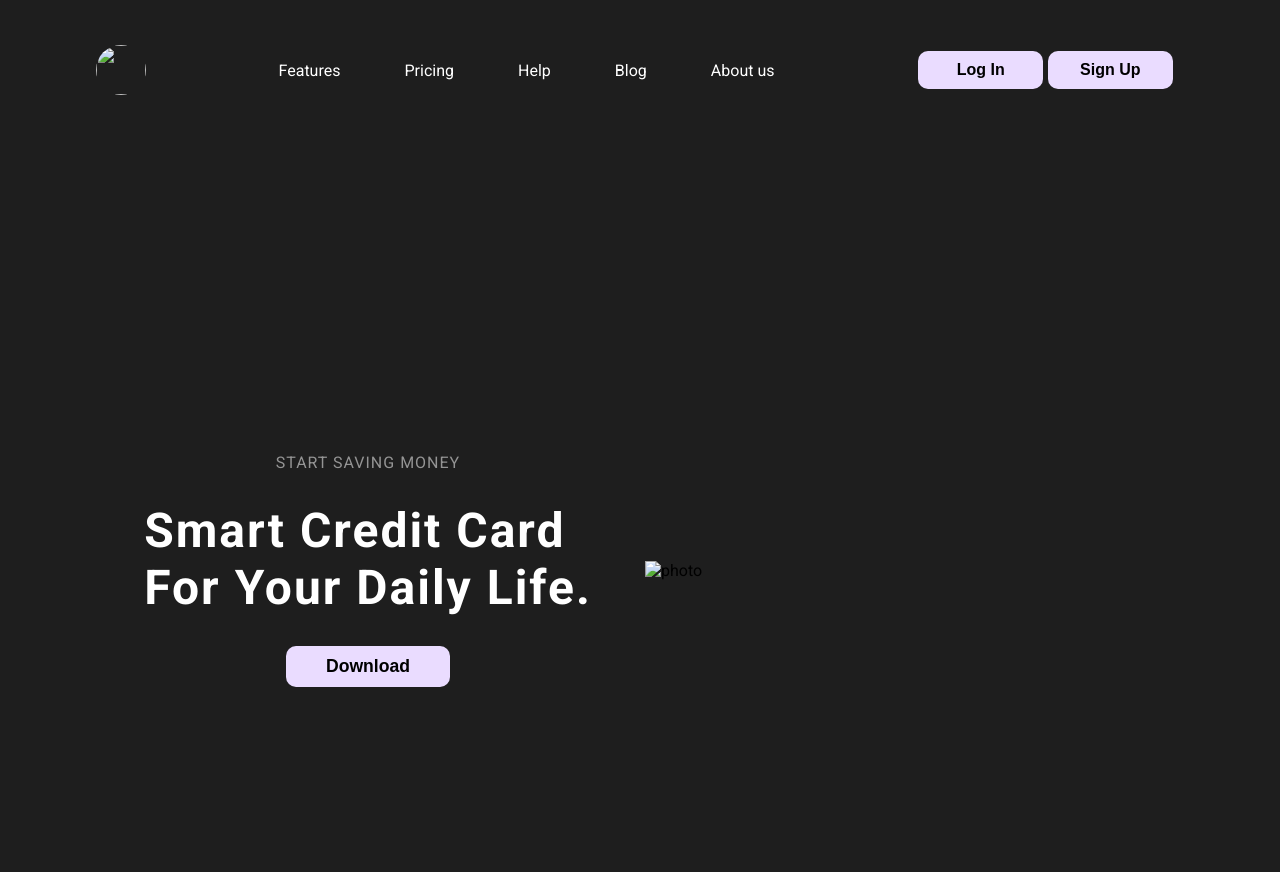
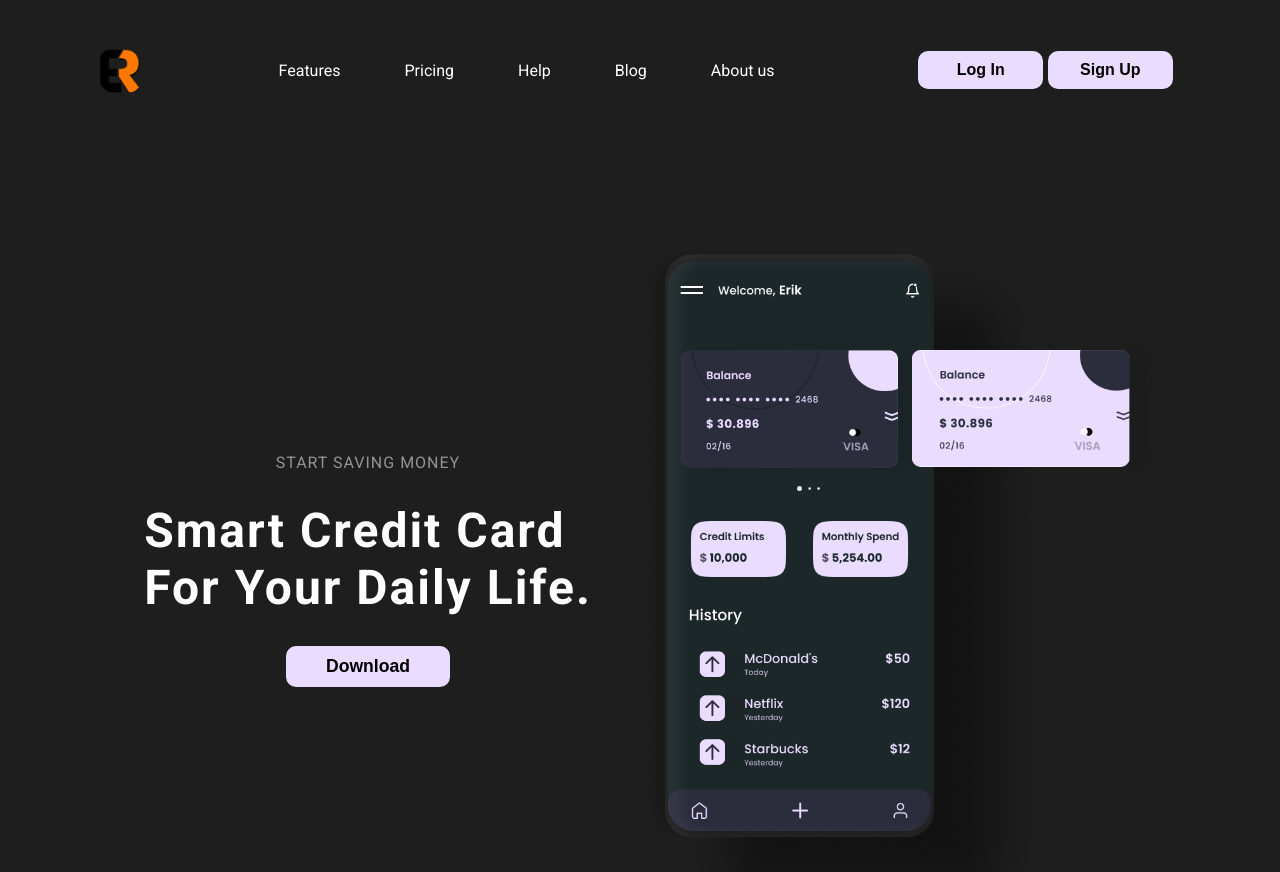
Before and after one commit to grx3k/landing_page, a plain HTML site: page index.html in a window 1280 px wide. Drawn offline with Linux system fonts and the light colour scheme.

Commit message:
Update index.html

```diff
--- a/index.html
+++ b/index.html
@@ -14,7 +14,7 @@
       <header>
         <div class="container-header">
           <img
-            src="/10-projects/02-Payment-Landing-page/img/logo.png.png"
+            src="/img/logo.png.png"
             alt=""
             srcset=""
           />
@@ -35,7 +35,7 @@
         <div class="mobile-header">
           <div class="mobile-logo">
           <img
-            src="/10-projects/02-Payment-Landing-page/img/logo.png.png"
+            src="/img/logo.png.png"
             alt="logo-img"
             srcset=""
           /></div>
@@ -65,7 +65,7 @@
             </h1>
           </div>
           <div class="two-collumns">
-            <img src="/10-projects/02-Payment-Landing-page/img/hero-image.png" alt="photo" class="image-hero" srcset="">
+            <img src="/img/hero-image.png" alt="photo" class="image-hero" srcset="">
           </div>
         </section>
       </main>
```
